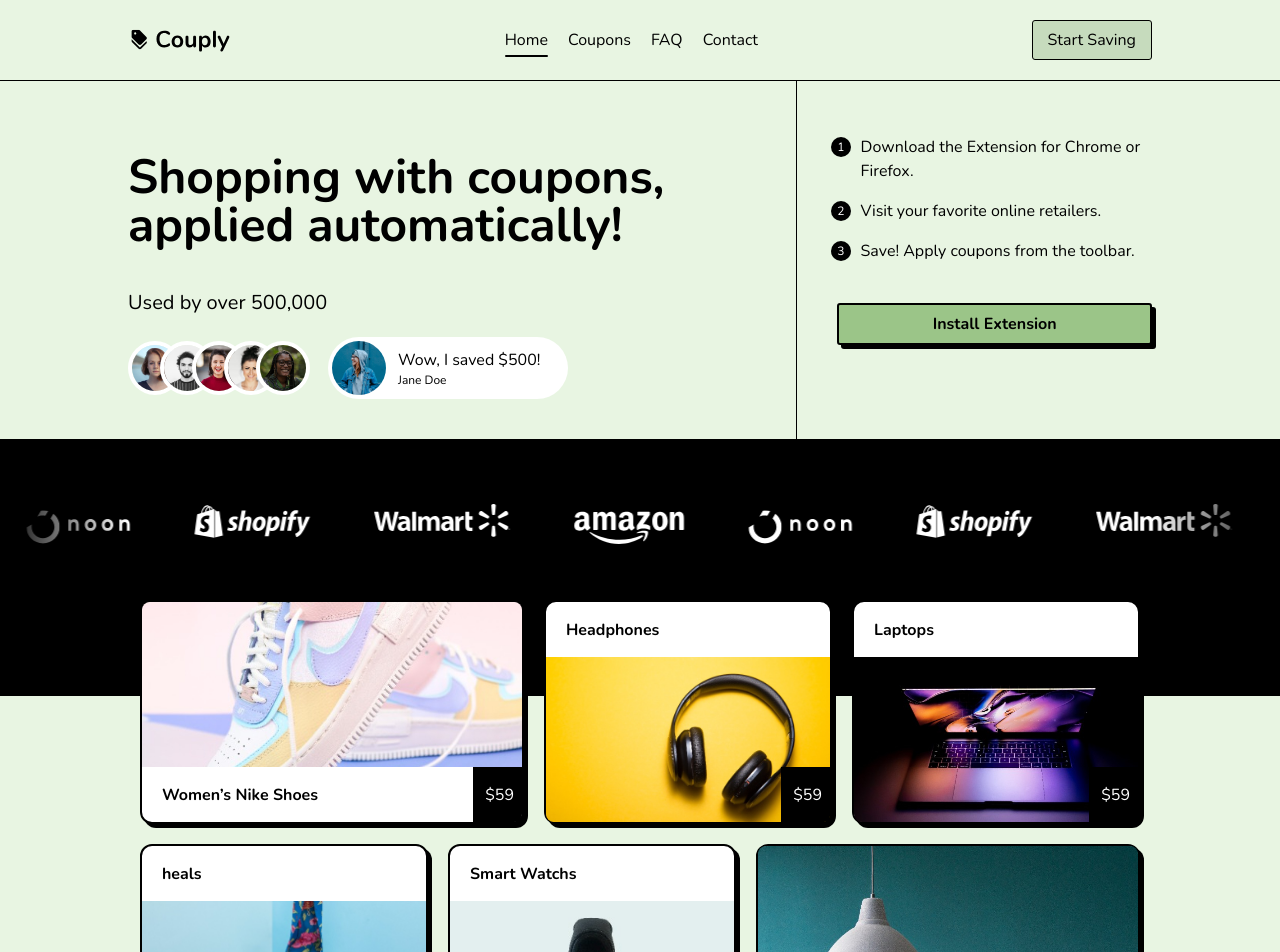
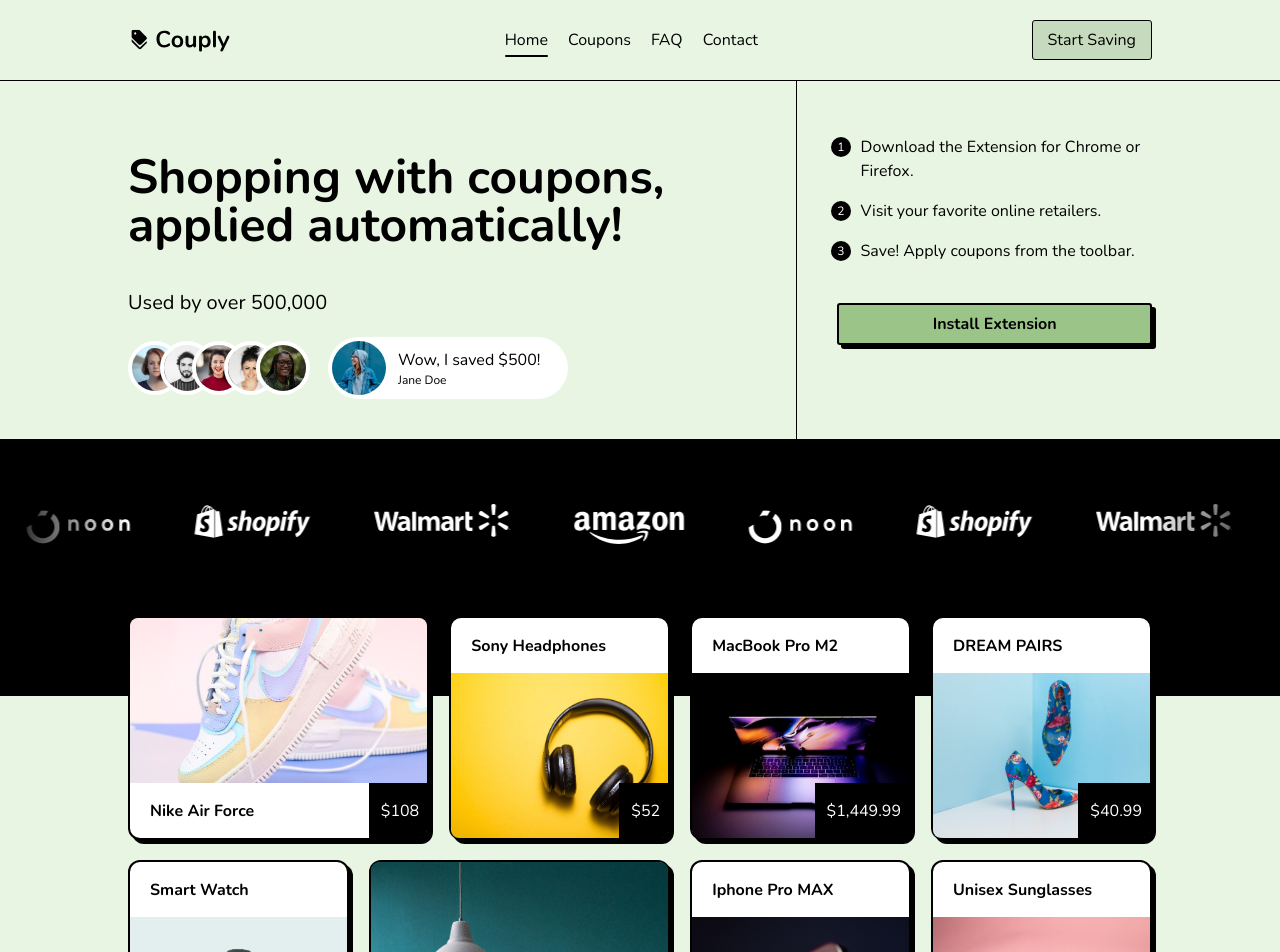
Before and after one commit to salahmohsen/couply, a Next.js app: page / in a window 1280 px wide. Shown: the top 952 px of the page. Built offline with nearby package versions, Linux system fonts and the light colour scheme.

Commit message:
Update product containers with grid

```diff
--- a/app/page.js
+++ b/app/page.js
@@ -3,7 +3,7 @@
 import Section from "./ui/layout/section";
 import MainSection from "./ui/mainSection/mainSection";
 import BrandsCarousel from "./ui/brandsCarousel/brandsCarousel";
-import ItemCard from "./ui/itemCard/itemCard";
+import ProductsContainer from "./ui/productsContainer/productsContainer";
 
 export default function Home() {
   return (
@@ -19,49 +19,14 @@
       <div className=" h-64 bg-black">
         <BrandsCarousel />
       </div>
-      <Section className={" -mt-24 mb-10 flex flex-wrap justify-center gap-5 "}>
-        <ItemCard
-          imageName={"WomenNikeShoes"}
-          title={"Women’s Nike Shoes"}
-          price={"59"}
-        />
-        <ItemCard
-          size="secondary"
-          imageName={"headphones"}
-          title={"Headphones"}
-          price={"59"}
-        />
-        <ItemCard
-          size="secondary"
-          imageName={"labtops"}
-          title={"Laptops"}
-          price={"59"}
-        />
-        <ItemCard
-          size="secondary"
-          imageName={"heals"}
-          title={"heals"}
-          price={"59"}
-        />
-        <ItemCard
-          size="secondary"
-          imageName={"watchs"}
-          title={"Smart Watchs"}
-          price={"59"}
-        />
-        <ItemCard imageName={"lighting"} title={"Pendant lamp"} price={"59"} />
-        <ItemCard
-          size="secondary"
-          imageName={"phones"}
-          title={"Iphones"}
-          price={"59"}
-        />
-        <ItemCard
-          size="secondary"
-          imageName={"sunGlasses"}
-          title={"Sung Glasses"}
-          price={"59"}
-        />
+      <Section className={"-mt-20 mb-10"}>
+        <div
+          className={
+            "lg:grid-cols-13 mx-auto grid max-w-screen-lg grid-cols-1 gap-5 md:grid-cols-2"
+          }
+        >
+          <ProductsContainer />
+        </div>
       </Section>
     </main>
   );
--- a/app/ui/itemCard/itemCard.jsx
+++ b/app/ui/productsContainer/itemCard/itemCard.jsx
@@ -1,11 +1,12 @@
 import Image from "next/image";
+// size === "secondary" ? "sm:w-72" : "sm:w-72 lg:w-96"
 
-const ItemCard = ({ size = "main", title, imageName, price }) => {
+const ItemCard = ({ size = "secondary", title, imageName, price }) => {
   return (
     <div
       className={`${
-        size === "secondary" ? "sm:w-72" : "sm:w-72 lg:w-96"
-      } relative flex h-56 w-full max-w-screen-sm cursor-pointer flex-col rounded-xl border-2 bg-white shadow-[4px_4px_0px_0px_black] hover:shadow-none `}
+        size === "secondary" ? "lg:col-span-3 " : "lg:col-span-4 "
+      } relative flex h-56 cursor-pointer flex-col rounded-xl border-2 bg-white shadow-[4px_4px_0px_0px_black] hover:shadow-none `}
     >
       <div
         className={`${
--- /dev/null
+++ b/app/ui/productsContainer/productsContainer.jsx
@@ -0,0 +1,47 @@
+import ItemCard from "./itemCard/itemCard";
+
+const products = [
+  {
+    title: "Nike Air Force",
+    imageName: "WomenNikeShoes",
+    price: "108",
+    size: "featured",
+  },
+  {
+    title: "Sony Headphones",
+    imageName: "headphones",
+    price: "52",
+  },
+  { title: "MacBook Pro M2", imageName: "labtops", price: "1,449.99" },
+  { title: "DREAM PAIRS", imageName: "heals", price: "40.99" },
+  { title: "Smart Watch", imageName: "watchs", price: "44" },
+  {
+    title: "Pendant lamp",
+    imageName: "lighting",
+    price: "32",
+    size: "featured",
+  },
+  { title: "Iphone Pro MAX", imageName: "phones", price: "158" },
+  { title: "Unisex Sunglasses", imageName: "sunGlasses", price: "14" },
+];
+
+const ProductsContainer = () => {
+  return (
+    <>
+      {products.map((product, index) => {
+        const { title, imageName, price, size } = product;
+        return (
+          <ItemCard
+            key={index}
+            title={title}
+            imageName={imageName}
+            price={price}
+            size={size}
+          />
+        );
+      })}
+    </>
+  );
+};
+
+export default ProductsContainer;
--- a/tailwind.config.js
+++ b/tailwind.config.js
@@ -29,6 +29,7 @@
           to: { transform: "translateX(-100%)" },
         },
       },
+      gridTemplateColumns: { 13: "repeat(13, minmax(0, 1fr))" },
     },
   },
   plugins: [],
```
Also changed, not shown: public/products/phones.jpg.
